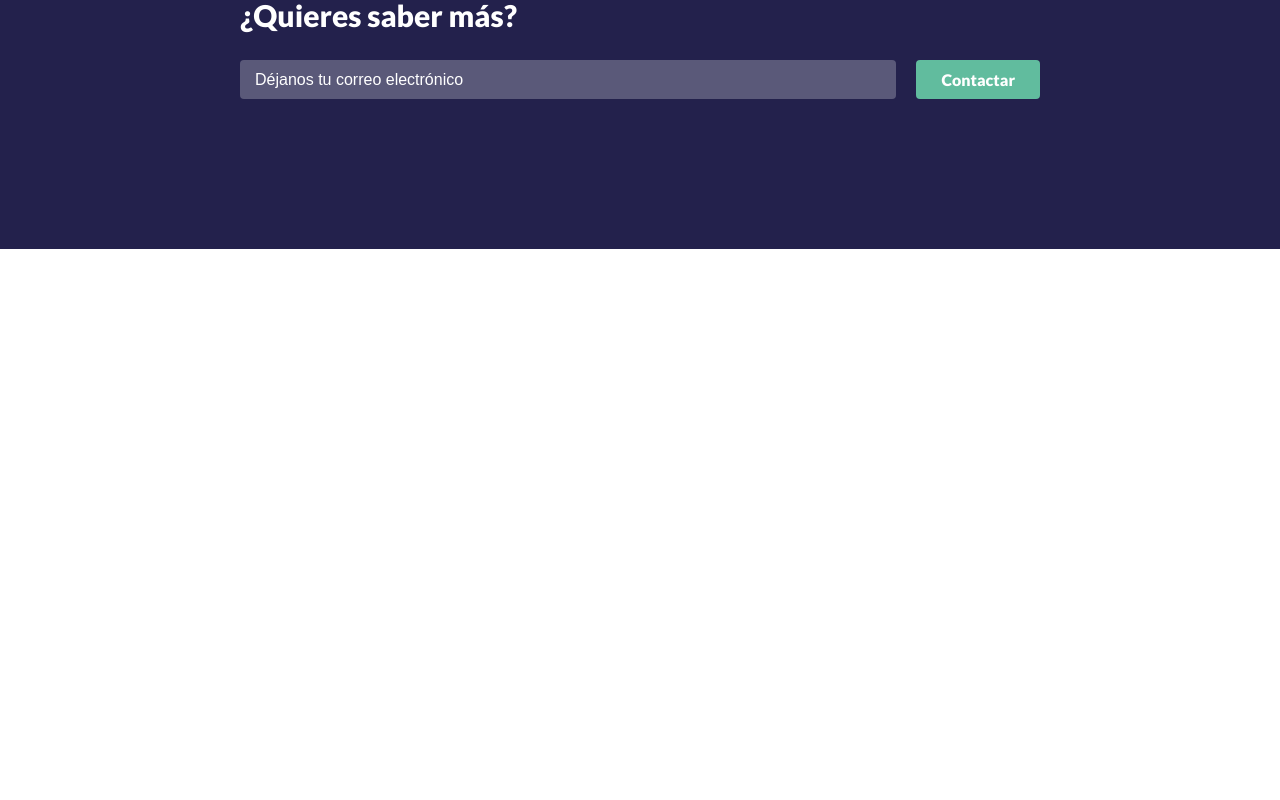
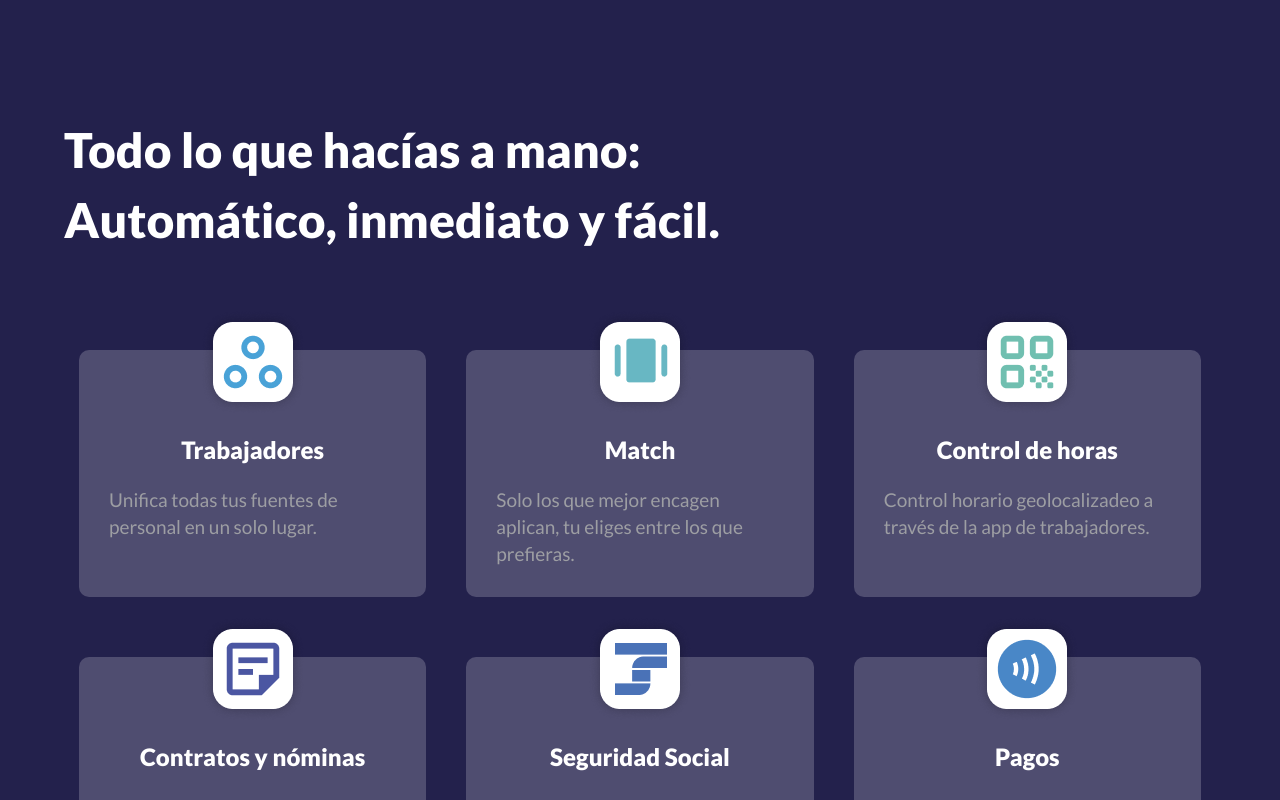
Before and after one commit to peralson/landing-labora, a React (Create React App) app: page / in a window 1280 px wide. Shown: the part 1040-1840 px from the top of the page. Before the commit the page ends 1289 px from the top, so only its background shows below. Built offline with nearby package versions, Linux system fonts and the light colour scheme.

Commit message:
Features added

```diff
--- a/src/assets/styles/Vars.scss
+++ b/src/assets/styles/Vars.scss
@@ -5,6 +5,7 @@ $font: 'Lato', sans-serif;
 
 // Colors
 $primary: #23214C;
+$lightprimary: #4F4D70;
 $accent: #61BC9E;
 $white: #ffffff;
 $darkgrey: #9D9EA3;
--- /dev/null
+++ b/src/assets/styles/components/FeatureItem.scss
@@ -0,0 +1,34 @@
+@import "../Vars.scss";
+
+.feature-item__container {
+    border-radius: 10px;
+    background-color: $lightprimary;
+    display: flex;
+    flex-direction: column;
+    padding: 0 30px 30px 30px;
+}
+
+.feature-item__image {
+    transform: translateY(-40px);
+    align-self: center;
+}
+
+.feature-item__title {
+    color: $white;
+    transform: translateY(-20px);
+    text-align: center;
+    font-size: 24px;
+    line-height: 32px;
+}
+
+.feature-item__desc {
+    color: $darkgrey;
+    font-size: 19px;
+    line-height: 27px;
+}
+
+@media only screen and (max-width: 800px) {
+    .feature-item__container {
+        padding: 0 20px 20px 20px;
+    }
+}
--- /dev/null
+++ b/src/assets/styles/components/Features.scss
@@ -0,0 +1,36 @@
+@import "../Vars.scss";
+
+.features {
+    margin-top: 160px;
+}
+
+.features__container {
+    margin: 0 auto;
+    width: 90%;
+    max-width: 1200px;
+}
+
+.all__features {
+    margin-top: 100px;
+    padding: 0 15px;
+    display: grid;
+    grid-template-columns: 1fr 1fr 1fr;
+    column-gap: 40px;
+    row-gap: 60px;
+}
+
+@media only screen and (max-width: 860px) {
+    .all__features {
+        padding: 0 10px;
+        grid-template-columns: 1fr 1fr;
+    }
+}
+
+@media only screen and (max-width: 600px) {
+    .all__features {
+        padding: 0;
+        grid-template-columns: 1fr;
+        column-gap: 40px;
+        row-gap: 60px;
+    }
+}
--- a/src/assets/styles/components/Footer.scss
+++ b/src/assets/styles/components/Footer.scss
@@ -1,6 +1,8 @@
+@import "../Vars.scss";
+
 .footer {
     margin: 0 auto;
-    padding: 50px 0 150px 0;
+    padding: 120px 0 200px 0;
 }
 
 .container {
@@ -19,16 +21,16 @@
 .input {
     flex: 1;
     margin-right: 20px;
-    background-color: rgba(255,255,255,0.25);
-    border: 0px solid white;
+    background-color: $lightprimary;
+    border: none;
     border-radius: 4px;
     font-size: 16px;
     padding: 10px 15px;
-    color: white;
+    color: $white;
 }
 
 ::placeholder {
-    color: white;
+    color: $white;
 }
 
 @media only screen and (max-width: 540px) {
--- a/src/assets/styles/components/Header.scss
+++ b/src/assets/styles/components/Header.scss
@@ -8,6 +8,7 @@
     top: 0px;
     width: 100%;
     background-color: $primary;
+    z-index: 10000;
 }
 
 .header__container {
--- a/src/assets/styles/components/Hero.scss
+++ b/src/assets/styles/components/Hero.scss
@@ -15,7 +15,12 @@
     flex: 1;
 }
 
+.hero__leftBottom {
+    margin-top: 120px;
+}
+
 .hero__cta {
+    margin-top: 25px;
     display: flex;
 }
 
@@ -25,16 +30,8 @@
     text-decoration: none;
 }
 
-.hero__side h1 {
-    color: $white;
-    margin-top: 100px;
-    font-size: 48px;
-    line-height: 60px;
-}
-
 .hero__side h5 {
     color: $darkgrey;
-    margin-top: 15px;
     margin-bottom: 25px;
     font-weight: 100;
     font-size: 19px;
@@ -42,7 +39,7 @@
 }
 
 .hero__rightTop {
-    margin-top: 80px;
+    margin-top: 0px;
 }
 
 .hero__rightTop .img {
@@ -72,20 +69,18 @@
         background-position: center;
     }
 
-    .hero__side h1 {
-        margin-top: 20px;
+    .hero__leftBottom {
+        margin-top: 40px;
     }
 }
 
 @media only screen and (max-width: 500px) {
     .hero__rightTop .img {
-        height: 150px;
+        height: 180px;
     }
 
-    .hero__side h1 {
-        margin-top: 30px;
-        font-size: 40px;
-        line-height: 52px;
+    .hero__leftBottom {
+        margin-top: 20px;
     }
 
     .hero__cta .button {
--- /dev/null
+++ b/src/assets/styles/components/Title.scss
@@ -0,0 +1,15 @@
+@import "../Vars.scss";
+
+.title {
+    color: $white;
+    font-size: 48px;
+    line-height: 60px;
+    margin-bottom: 10px;
+}
+
+@media only screen and (max-width: 500px) {
+    .title {
+        font-size: 40px;
+        line-height: 52px;
+    }
+}
--- /dev/null
+++ b/src/components/FeatureItem.jsx
@@ -0,0 +1,14 @@
+import React from 'react'
+
+// Styles
+import '../assets/styles/components/FeatureItem.scss'
+
+const FeatureItem = ({ title, desc, image }) => (
+    <div className="feature-item__container">
+        <img src={image} alt="Feature item" className="feature-item__image" />
+        <h4 className="feature-item__title">{title}</h4>
+        <p className="feature-item__desc">{desc}</p>
+    </div>
+)
+
+export default FeatureItem
--- /dev/null
+++ b/src/components/Features.jsx
@@ -0,0 +1,60 @@
+// React
+import React from 'react'
+
+// Components
+import Title from './Title'
+import FeatureItem from './FeatureItem'
+
+// Styles
+import '../assets/styles/components/Features.scss'
+
+// Img
+import match from '../assets/img/match.png'
+import trabajadores from '../assets/img/trabajadores.png'
+import contratos from '../assets/img/contratos.png'
+import pagos from '../assets/img/pagos.png'
+import checkin from '../assets/img/checkin.png'
+import seguridadSocial from '../assets/img/seguridad-social.png'
+
+const Features = () => (
+    <div className="features">
+        <div className="features__container">
+            <Title>Todo lo que hacías a mano:</Title>
+            <Title>Automático, inmediato y fácil.</Title>
+            <div className="all__features">
+                <FeatureItem
+                    title="Trabajadores"
+                    desc="Unifica todas tus fuentes de personal en un solo lugar."
+                    image={trabajadores}
+                />
+                <FeatureItem
+                    title="Match"
+                    desc="Solo los que mejor encagen aplican, tu eliges entre los que prefieras."
+                    image={match}
+                />
+                <FeatureItem
+                    title="Control de horas"
+                    desc="Control horario geolocalizadeo a través de la app de trabajadores."
+                    image={checkin}
+                />
+                <FeatureItem
+                    title="Contratos y nóminas"
+                    desc="Toda la documentación legal se genera automáticamente."
+                    image={contratos}
+                />
+                <FeatureItem
+                    title="Seguridad Social"
+                    desc="Altas y bajas de la seguridad social automáticas."
+                    image={seguridadSocial}
+                />
+                <FeatureItem
+                    title="Pagos"
+                    desc="Cada trabajador cobra en función de los trabajado."
+                    image={pagos}
+                />
+            </div>
+        </div>
+    </div>
+)
+
+export default Features
--- a/src/components/Hero.jsx
+++ b/src/components/Hero.jsx
@@ -4,6 +4,7 @@ import { Link } from 'react-router-dom'
 
 // Components
 import PrimaryButton from './PrimaryButton'
+import Title from './Title'
 
 // Styles
 import '../assets/styles/components/Hero.scss'
@@ -12,7 +13,7 @@ const Hero = () => (
     <div className="hero">
         <div className="hero__container">
             <div className="hero__side hero__leftBottom">
-                <h1>Contrata a tu personal de corta duración en un click.</h1>
+                <Title>Contrata a tu personal de corta duración en un click.</Title>
                 <h5>Gestiona de manera automatizada todo el proceso de contratación de personal para periodos inferiores a 5 días.</h5>
                 <div className="hero__cta">
                     <PrimaryButton>
--- /dev/null
+++ b/src/components/Title.jsx
@@ -0,0 +1,9 @@
+// React
+import React from 'react'
+
+// Styles
+import '../assets/styles/components/Title.scss'
+
+const Title = ({ children }) => <h1 className="title">{children}</h1>
+
+export default Title
--- a/src/containers/Home.jsx
+++ b/src/containers/Home.jsx
@@ -3,6 +3,7 @@ import React from 'react'
 // Components
 import Hero from '../components/Hero'
 import HowItWorks from '../components/HowItWorks'
+import Features from '../components/Features'
 
 // SCSS
 import '../assets/styles/App.scss'
@@ -12,6 +13,7 @@ const Home = () => {
         <>
             <Hero />
             <HowItWorks />
+            <Features />
         </>
     )
 }
```
